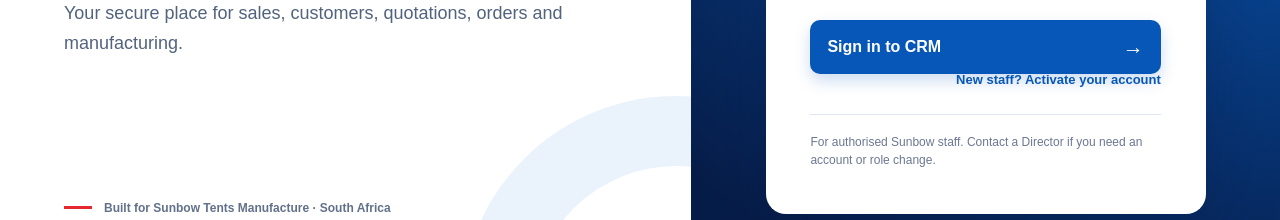
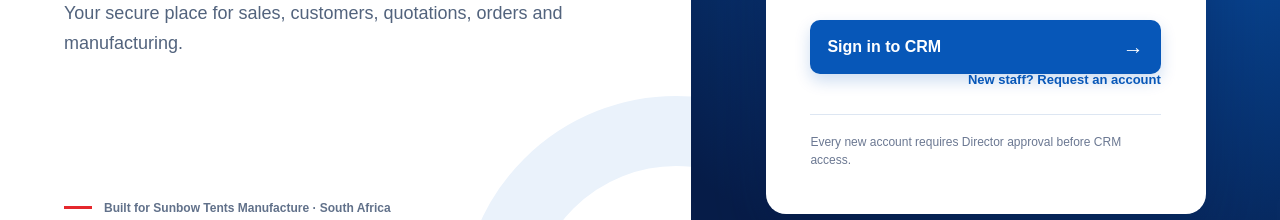
Before and after one commit to sunbowhire-alt/sunbow-crm, a Next.js app: page /login in a window 1280 px wide. Shown: the part 519-739 px from the top of the page. Built offline with nearby package versions, Linux system fonts and the light colour scheme.

Commit message:
Add Director-approved staff registration

```diff
--- a/src/app/login/page.tsx
+++ b/src/app/login/page.tsx
@@ -2,8 +2,8 @@
 import Link from "next/link";
 import Image from "next/image";
 
-export default async function LoginPage({ searchParams }: { searchParams: Promise<{ error?: string }> }) {
-  const { error } = await searchParams;
+export default async function LoginPage({ searchParams }: { searchParams: Promise<{ error?: string; notice?: string }> }) {
+  const { error, notice } = await searchParams;
   return (
     <main className="login-shell">
       <section className="login-visual">
@@ -24,6 +24,7 @@
           <h2>Welcome back.</h2>
           <p>Sign in with your Sunbow staff account to continue.</p>
           {error ? <div className="form-error">{error}</div> : null}
+          {notice ? <div className="form-notice" role="status">{notice}</div> : null}
           <div className="field">
             <label htmlFor="email">Email address</label>
             <input id="email" name="email" type="email" autoComplete="username" placeholder="name@sunbowtents.co.za" required />
@@ -34,8 +35,8 @@
           </div>
           <Link className="forgot-link" href="/forgot-password">Forgot password?</Link>
           <button className="primary-button login-submit" type="submit">Sign in to CRM <span aria-hidden="true">→</span></button>
-          <Link className="forgot-link" href="/activate">New staff? Activate your account</Link>
-          <div className="login-note">For authorised Sunbow staff. Contact a Director if you need an account or role change.</div>
+          <Link className="forgot-link" href="/register">New staff? Request an account</Link>
+          <div className="login-note">Every new account requires Director approval before CRM access.</div>
         </form>
       </section>
     </main>
```
